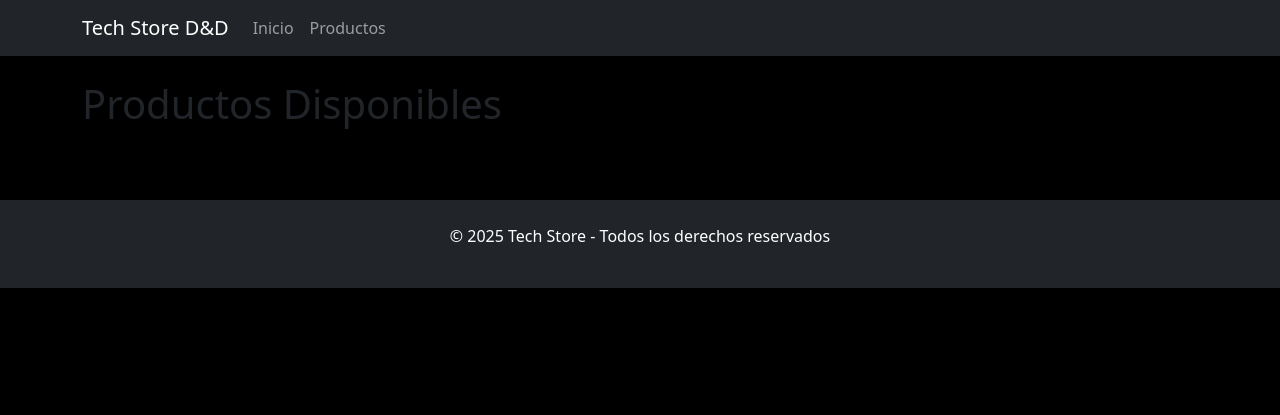
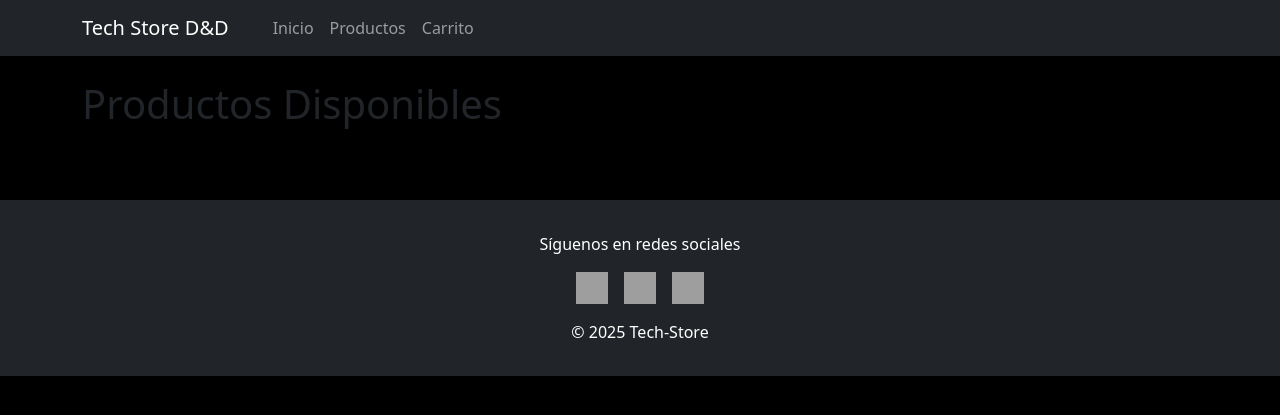
Before and after one commit to Zavala05/ecommerce_proyectofinal, a PHP site: page / in a window 1280 px wide. Shown: the top 415 px of the page. Run offline with PHP 8.4, Linux system fonts and the light colour scheme; data that the repository does not hold is empty; grey boxes are pictures that could not be loaded.

Commit message:
details styles

```diff
--- a/app/views/layouts/footer.php
+++ b/app/views/layouts/footer.php
@@ -1,9 +1,48 @@
     </div>
     <footer class="bg-dark text-white mt-5 py-4">
-        <div class="container text-center">
-            <p>&copy; <?php echo date('Y'); ?> Tech Store - Todos los derechos reservados</p>
-        </div>
+        <div class="social-footer">
+    <p>Síguenos en redes sociales</p>
+    <ul class="social-icons">
+      <li><a href="https://facebook.com" target="_blank" aria-label="Facebook"><img src="facebook.svg" alt="Facebook"></a></li>
+      <li><a href="https://twitter.com" target="_blank" aria-label="Twitter"><img src="twitter.svg" alt="Twitter"></a></li>
+      <li><a href="https://instagram.com" target="_blank" aria-label="Instagram"><img src="instagram.svg" alt="Instagram"></a></li>
+    </ul>
+    <p>&copy; 2025 Tech-Store</p>
+  </div>
+
     </footer>
     <script src="https://cdn.jsdelivr.net/npm/bootstrap@5.3.0/dist/js/bootstrap.bundle.min.js"></script>
 </body>
 </html>
+
+<style>
+    footer {
+  background-color: #222;
+  color: #fff;
+  padding: 2rem 1rem;
+  text-align: center;
+}
+
+.social-footer p {
+  margin: 0.5rem 0;
+}
+
+.social-icons {
+  list-style: none;
+  padding: 0;
+  display: flex;
+  justify-content: center;
+  gap: 1rem;
+  margin: 1rem 0;
+}
+
+.social-icons li a img {
+  width: 32px;
+  height: 32px;
+  transition: transform 0.3s ease;
+}
+
+.social-icons li a:hover img {
+  transform: scale(1.2);
+}
+</style>
--- a/app/views/layouts/header.php
+++ b/app/views/layouts/header.php
@@ -20,10 +20,20 @@
                         <a class="nav-link" href="/">Inicio</a>
                     </li>
                     <li class="nav-item">
-                        <a class="nav-link" href="/product">Productos</a>
+                        <a class="nav-link" href="<?= URL_ROOT ?>/products">Productos</a>
+                    </li>
+                    <li class="nav-item">
+                        <a class="nav-link" href="">Carrito</a>
                     </li>
                 </ul>
             </div>
         </div>
     </nav>
     <div class="container mt-4">
+
+
+    <style>
+        .container{
+            gap: 20px;
+        }
+    </style>
```
Also changed, not shown: app/views/Products/show.php (+22 -2 lines).
